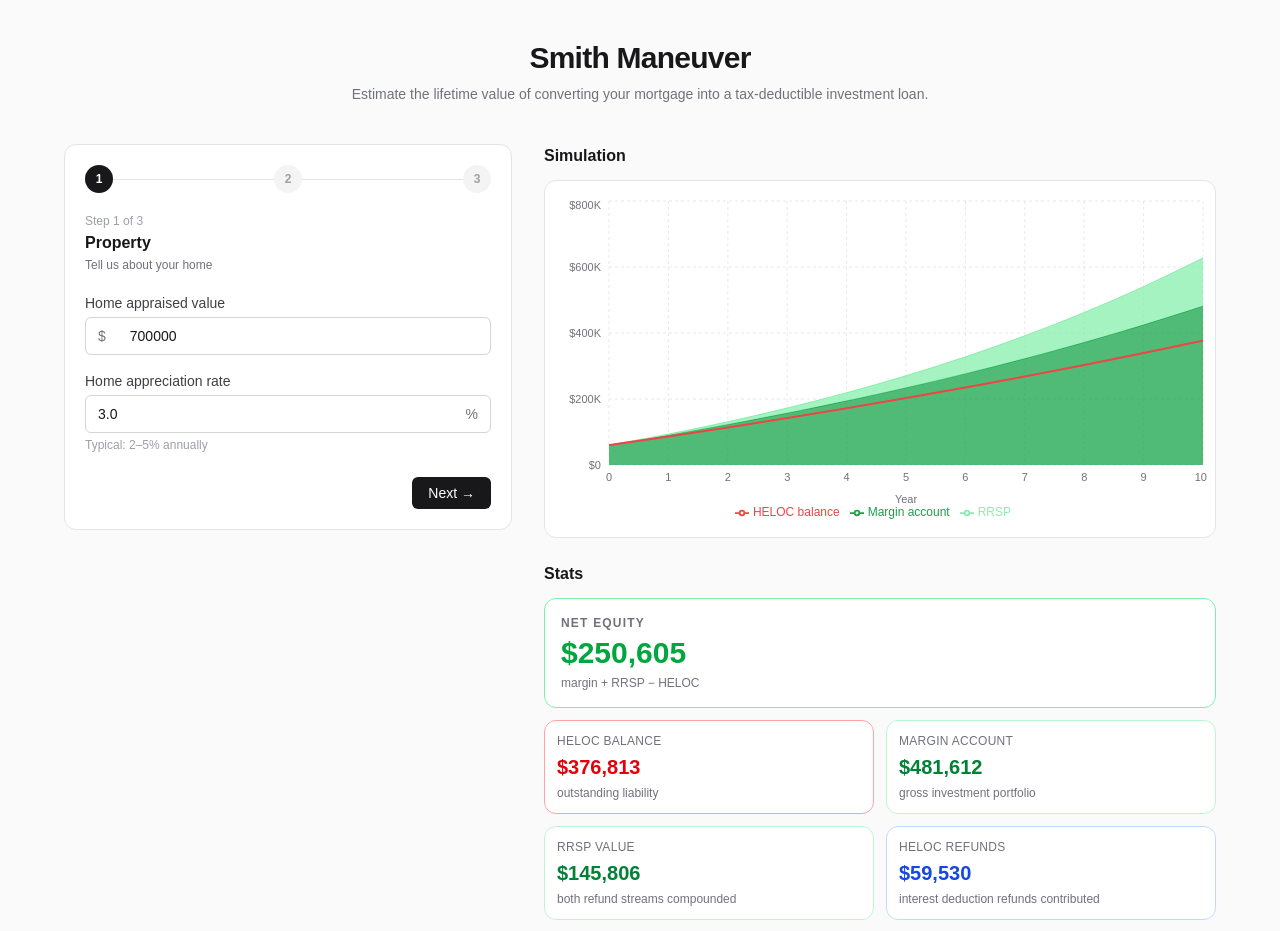
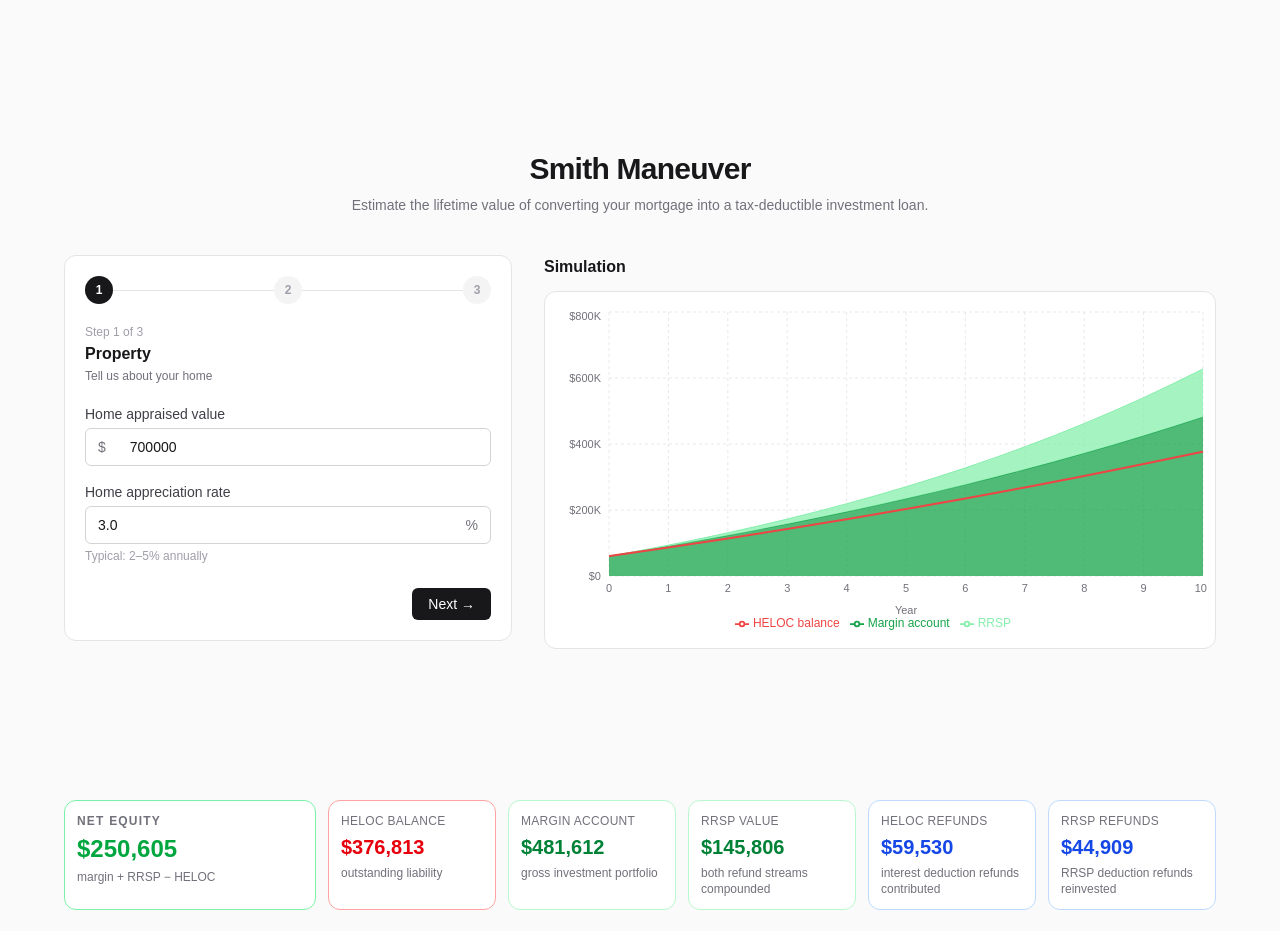
Before and after one commit to myarask/smith-maneuver, a Next.js app: page / in a window 1280 px wide. Shown: the top 931 px of the page. Built offline with nearby package versions, Linux system fonts and the light colour scheme.

Commit message:
feat: add StatsFooter component and enhance layout in Home and ResultsSummary

```diff
--- a/src/app/page.tsx
+++ b/src/app/page.tsx
@@ -3,6 +3,7 @@
 import { useState, useMemo } from "react";
 import CalculatorForm from "@/components/CalculatorForm";
 import ResultsSummary from "@/components/ResultsSummary";
+import StatsFooter from "@/components/StatsFooter";
 import {
   calculateCapitalizingSmithManeuver,
   CapitalizingSmithManeuverInputs,
@@ -92,7 +93,8 @@ export default function Home() {
   }
 
   return (
-    <main className="flex min-h-screen flex-col items-center bg-zinc-50 dark:bg-zinc-950 px-4 py-10 gap-10">
+    <main className="flex flex-col bg-zinc-50 dark:bg-zinc-950">
+      <div className="min-h-screen flex flex-col items-center justify-center gap-10 px-4 py-10">
         <div className="flex flex-col items-center gap-2 text-center">
           <h1 className="text-3xl font-bold tracking-tight text-zinc-900 dark:text-zinc-50">
             Smith Maneuver
@@ -104,9 +106,11 @@ export default function Home() {
         </div>
         <div className="grid grid-cols-1 md:grid-cols-[2fr_3fr] gap-8 w-full max-w-6xl items-start">
           <CalculatorForm form={form} onChange={handleChange} />
-        <div className="sticky top-8">
           <ResultsSummary results={results} />
         </div>
+      </div>
+      <div className="w-full flex justify-center px-4 pb-16">
+        <StatsFooter results={results} />
       </div>
     </main>
   );
--- a/src/components/ResultsSummary.tsx
+++ b/src/components/ResultsSummary.tsx
@@ -5,114 +5,24 @@ type Props = {
   results: CapitalizingSmithManeuverResult | null;
 };
 
-function formatDollars(n: number): string {
-  return n.toLocaleString("en-CA", { style: "currency", currency: "CAD", maximumFractionDigits: 0 });
-}
-
-type StatCardProps = {
-  label: string;
-  value: string;
-  sub?: string;
-  valueColor?: string;
-  accent?: string;
-};
-
-function StatCard({ label, value, sub, valueColor, accent }: StatCardProps) {
-  return (
-    <div className={`flex flex-col gap-1 rounded-xl border bg-white dark:bg-zinc-900 p-3 ${accent ?? "border-zinc-200 dark:border-zinc-800"}`}>
-      <p className="text-xs font-medium uppercase tracking-wide text-zinc-500 dark:text-zinc-400">{label}</p>
-      <p className={`text-xl font-bold ${valueColor ?? "text-zinc-900 dark:text-zinc-50"}`}>{value}</p>
-      {sub && <p className="text-xs text-zinc-500 dark:text-zinc-400">{sub}</p>}
-    </div>
-  );
-}
-
 export default function ResultsSummary({ results }: Props) {
   if (!results) {
     return (
-      <div className="flex flex-col gap-6">
       <section className="flex flex-col gap-3">
         <h2 className="text-base font-semibold text-zinc-900 dark:text-zinc-50">Simulation</h2>
         <div className="flex items-center justify-center h-70 rounded-xl border border-zinc-200 dark:border-zinc-800 bg-white dark:bg-zinc-900">
           <p className="text-sm text-zinc-400 dark:text-zinc-500">Enter valid values to see chart</p>
         </div>
       </section>
-        <section className="flex flex-col gap-3">
-          <h2 className="text-base font-semibold text-zinc-900 dark:text-zinc-50">Stats</h2>
-          <div className="flex flex-col gap-1 rounded-xl border border-zinc-200 dark:border-zinc-800 bg-white dark:bg-zinc-900 p-4">
-            <p className="text-xs font-semibold uppercase tracking-widest text-zinc-500 dark:text-zinc-400">Net equity</p>
-            <p className="text-3xl font-bold text-zinc-300 dark:text-zinc-700">—</p>
-          </div>
-          <div className="grid grid-cols-2 gap-3">
-            <StatCard label="HELOC balance" value="—" />
-            <StatCard label="Margin account" value="—" />
-            <StatCard label="RRSP value" value="—" />
-            <StatCard label="HELOC refunds" value="—" />
-            <StatCard label="RRSP refunds" value="—" />
-          </div>
-        </section>
-      </div>
     );
   }
 
-  const { helocBalance, marginAccountValue, rrspValue, netEquity, cumulativeHelocRefund, cumulativeRrspRefund } = results;
-  const isPositive = netEquity >= 0;
-
   return (
-    <div className="flex flex-col gap-6">
     <section className="flex flex-col gap-3">
       <h2 className="text-base font-semibold text-zinc-900 dark:text-zinc-50">Simulation</h2>
       <div className="rounded-xl border border-zinc-200 dark:border-zinc-800 bg-white dark:bg-zinc-900 pt-4 pr-2">
         <EquityChart snapshots={results.yearlySnapshots} />
       </div>
     </section>
-      <section className="flex flex-col gap-3">
-        <h2 className="text-base font-semibold text-zinc-900 dark:text-zinc-50">Stats</h2>
-        <div className={`flex flex-col gap-1 rounded-xl border p-4 bg-white dark:bg-zinc-900 ${isPositive ? "border-green-300 dark:border-green-800" : "border-red-300 dark:border-red-800"}`}>
-          <p className="text-xs font-semibold uppercase tracking-widest text-zinc-500 dark:text-zinc-400">Net equity</p>
-          <p className={`text-3xl font-bold ${isPositive ? "text-green-600 dark:text-green-400" : "text-red-600 dark:text-red-400"}`}>
-            {formatDollars(netEquity)}
-          </p>
-          <p className="text-xs text-zinc-500 dark:text-zinc-400">margin + RRSP − HELOC</p>
-        </div>
-        <div className="grid grid-cols-2 gap-3">
-          <StatCard
-            label="HELOC balance"
-            value={formatDollars(helocBalance)}
-            sub="outstanding liability"
-            accent="border-red-300 dark:border-red-800"
-            valueColor="text-red-600 dark:text-red-400"
-          />
-          <StatCard
-            label="Margin account"
-            value={formatDollars(marginAccountValue)}
-            sub="gross investment portfolio"
-            accent="border-green-200 dark:border-green-900"
-            valueColor="text-green-700 dark:text-green-400"
-          />
-          <StatCard
-            label="RRSP value"
-            value={formatDollars(rrspValue)}
-            sub="both refund streams compounded"
-            accent="border-green-200 dark:border-green-900"
-            valueColor="text-green-700 dark:text-green-400"
-          />
-          <StatCard
-            label="HELOC refunds"
-            value={formatDollars(cumulativeHelocRefund)}
-            sub="interest deduction refunds contributed"
-            accent="border-blue-200 dark:border-blue-900"
-            valueColor="text-blue-700 dark:text-blue-400"
-          />
-          <StatCard
-            label="RRSP refunds"
-            value={formatDollars(cumulativeRrspRefund)}
-            sub="RRSP deduction refunds reinvested"
-            accent="border-blue-200 dark:border-blue-900"
-            valueColor="text-blue-700 dark:text-blue-400"
-          />
-        </div>
-      </section>
-    </div>
   );
 }
--- /dev/null
+++ b/src/components/StatsFooter.tsx
@@ -0,0 +1,78 @@
+import { CapitalizingSmithManeuverResult } from "@/lib/smith-maneuver";
+
+type Props = {
+  results: CapitalizingSmithManeuverResult | null;
+};
+
+function formatDollars(n: number): string {
+  return n.toLocaleString("en-CA", { style: "currency", currency: "CAD", maximumFractionDigits: 0 });
+}
+
+type StatCardProps = {
+  label: string;
+  value: string;
+  sub?: string;
+  valueColor?: string;
+  accent?: string;
+};
+
+function StatCard({ label, value, sub, valueColor, accent }: StatCardProps) {
+  return (
+    <div className={`flex flex-col gap-1 rounded-xl border bg-white dark:bg-zinc-900 p-3 ${accent ?? "border-zinc-200 dark:border-zinc-800"}`}>
+      <p className="text-xs font-medium uppercase tracking-wide text-zinc-500 dark:text-zinc-400">{label}</p>
+      <p className={`text-xl font-bold ${valueColor ?? "text-zinc-900 dark:text-zinc-50"}`}>{value}</p>
+      {sub && <p className="text-xs text-zinc-500 dark:text-zinc-400">{sub}</p>}
+    </div>
+  );
+}
+
+export default function StatsFooter({ results }: Props) {
+  const isPositive = results ? results.netEquity >= 0 : null;
+
+  return (
+    <div className="grid grid-cols-[1.5fr_1fr_1fr_1fr_1fr_1fr] gap-3 w-full max-w-6xl">
+      <div className={`flex flex-col gap-1 rounded-xl border p-3 bg-white dark:bg-zinc-900 ${results ? (isPositive ? "border-green-300 dark:border-green-800" : "border-red-300 dark:border-red-800") : "border-zinc-200 dark:border-zinc-800"}`}>
+        <p className="text-xs font-semibold uppercase tracking-widest text-zinc-500 dark:text-zinc-400">Net equity</p>
+        <p className={`text-2xl font-bold ${results ? (isPositive ? "text-green-600 dark:text-green-400" : "text-red-600 dark:text-red-400") : "text-zinc-300 dark:text-zinc-700"}`}>
+          {results ? formatDollars(results.netEquity) : "—"}
+        </p>
+        {results && <p className="text-xs text-zinc-500 dark:text-zinc-400">margin + RRSP − HELOC</p>}
+      </div>
+      <StatCard
+        label="HELOC balance"
+        value={results ? formatDollars(results.helocBalance) : "—"}
+        sub={results ? "outstanding liability" : undefined}
+        accent={results ? "border-red-300 dark:border-red-800" : undefined}
+        valueColor={results ? "text-red-600 dark:text-red-400" : undefined}
+      />
+      <StatCard
+        label="Margin account"
+        value={results ? formatDollars(results.marginAccountValue) : "—"}
+        sub={results ? "gross investment portfolio" : undefined}
+        accent={results ? "border-green-200 dark:border-green-900" : undefined}
+        valueColor={results ? "text-green-700 dark:text-green-400" : undefined}
+      />
+      <StatCard
+        label="RRSP value"
+        value={results ? formatDollars(results.rrspValue) : "—"}
+        sub={results ? "both refund streams compounded" : undefined}
+        accent={results ? "border-green-200 dark:border-green-900" : undefined}
+        valueColor={results ? "text-green-700 dark:text-green-400" : undefined}
+      />
+      <StatCard
+        label="HELOC refunds"
+        value={results ? formatDollars(results.cumulativeHelocRefund) : "—"}
+        sub={results ? "interest deduction refunds contributed" : undefined}
+        accent={results ? "border-blue-200 dark:border-blue-900" : undefined}
+        valueColor={results ? "text-blue-700 dark:text-blue-400" : undefined}
+      />
+      <StatCard
+        label="RRSP refunds"
+        value={results ? formatDollars(results.cumulativeRrspRefund) : "—"}
+        sub={results ? "RRSP deduction refunds reinvested" : undefined}
+        accent={results ? "border-blue-200 dark:border-blue-900" : undefined}
+        valueColor={results ? "text-blue-700 dark:text-blue-400" : undefined}
+      />
+    </div>
+  );
+}
```
Lines whose indentation alone changed are shown as unchanged.
